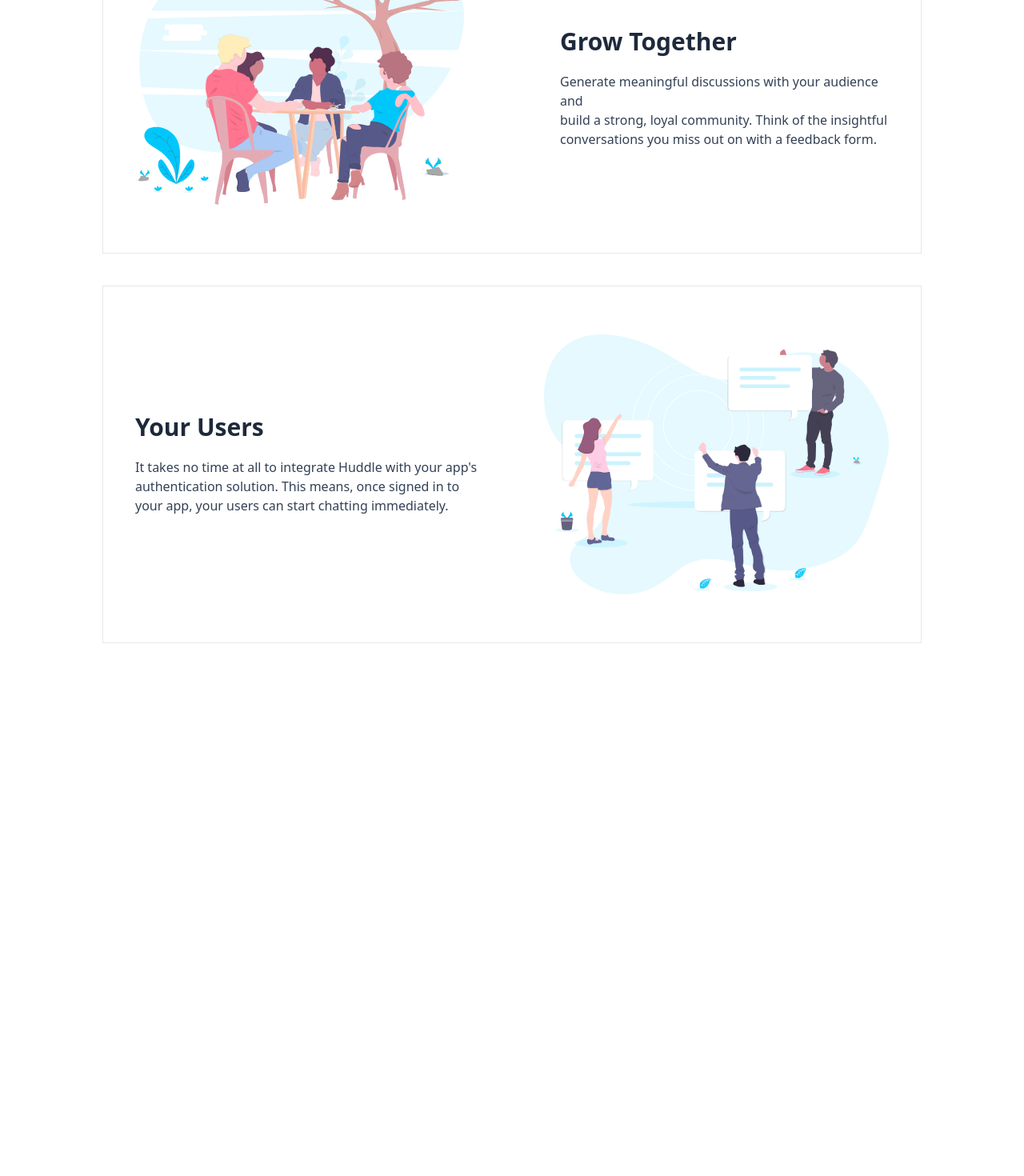
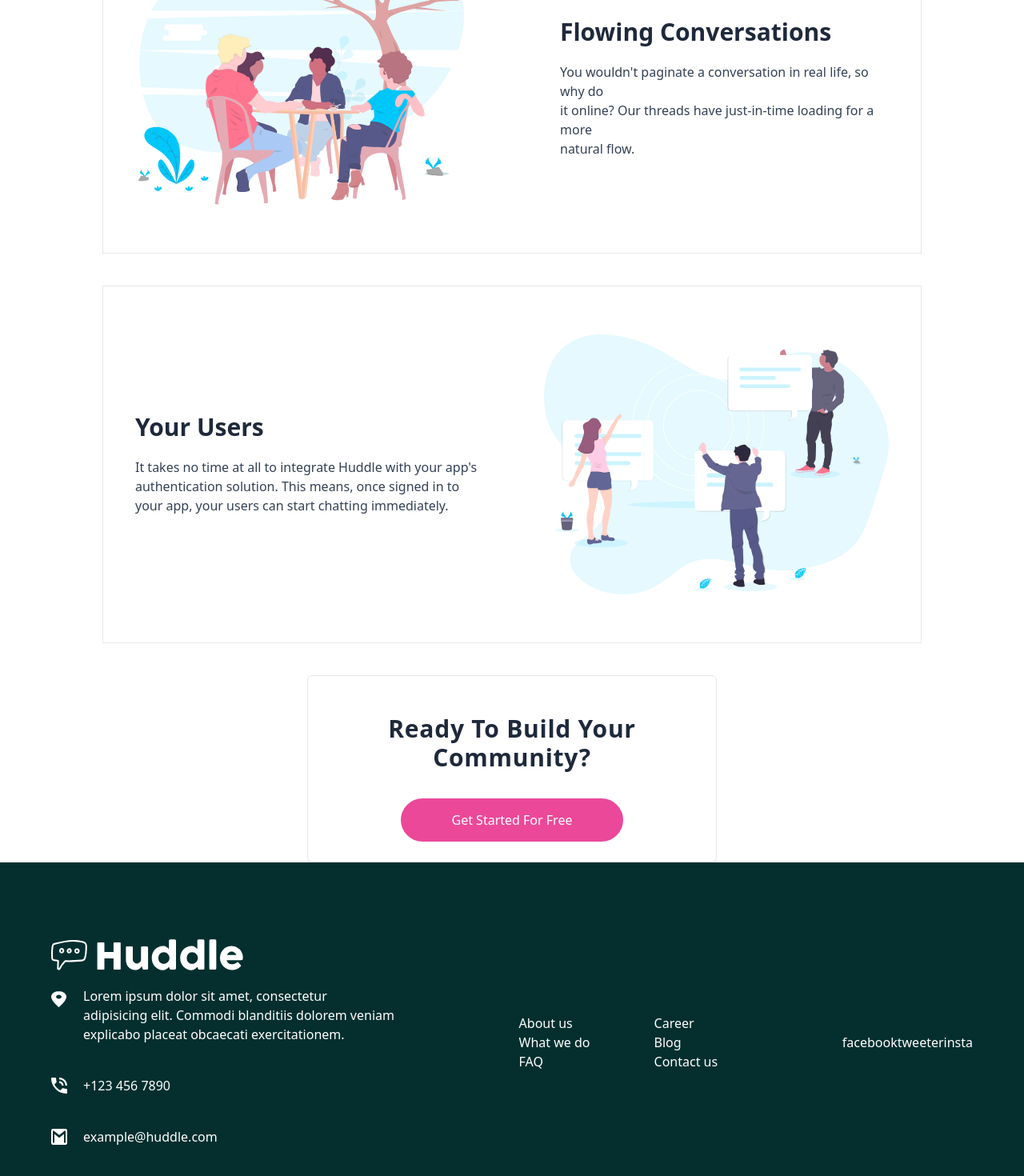
Before and after one commit to Endy1381/huddle-landing-page-with-alternating-feature-blocks-master, a Svelte app: page / in a window 1280 px wide. Shown: the part 1269-2739 px from the top of the page at 80% size. Before the commit the page ends 2113 px from the top, so only its background shows below. Built offline with nearby package versions, Linux system fonts and the light colour scheme.

Commit message:
Update
added footer

```diff
--- a/src/App.svelte
+++ b/src/App.svelte
@@ -57,9 +57,9 @@
           <img class="flex-1 m-20 my-5 ml-0" width="10px" src="../images/illustration-flowing-conversation.svg" alt="">
           <!-- text -->
            <div class="flex-1 ml-10">
-            <h1 class="text-3xl font-bold mb-5 text-slate-800">Grow Together</h1>
-            <p class="mt-5 text-slate-700">Generate meaningful discussions with your audience and <br /> build a strong, loyal community.
-              Think of the insightful <br /> conversations you miss out on with a feedback form. </p>
+            <h1 class="text-3xl font-bold mb-5 text-slate-800">Flowing Conversations</h1>
+            <p class="mt-5 text-slate-700"> You wouldn't paginate a conversation in real life, so why do <br /> it online? Our threads
+              have just-in-time loading for a more <br /> natural flow. </p>
            </div>
 
         </div>
@@ -78,5 +78,52 @@
         </div>
      </section>
 
-  </div>
+     <!-- ANCHOR floating call to action -->
+      <section class="flex flex-col justify-center ">
+        <div class="text-center border rounded-md py-10 inline-block p-50 mx-96 ">
+          <div class="">
+            <h1 class="mb-10 text-3xl tracking-wide font-bold text-slate-800 p-2 ">Ready To Build Your Community?</h1>
+            <a href="/" class= " bg-pink-500 text-white p-4  px-16 mb-50 rounded-full"> Get Started For Free</a>
+          </div>
+        </div>
+      </section>
+
+
+      <!-- ANCHOR footer -->
+      <footer class=" bg-teal-950 flex justify-between items-center p-16  pt-24">
+        <!-- div1 -->
+         <div>
+            <img src="../images/logo-c.svg" class="text-white" alt="">
+            <ul class="text-white bruh">
+              <div class="flex  items-center"> <img src="../images/icon-location.svg" alt="" class=" w-5 h-5 mb-10 mr-5">  <li class="my-5">Lorem ipsum dolor sit amet, consectetur <br />  adipisicing elit. Commodi blanditiis dolorem veniam <br /> explicabo placeat obcaecati exercitationem.</li></div>
+              <div class="flex  items-center" ><img src="../images/icon-phone.svg" alt="" class=" w-5 h-5 mr-5"> <li class="my-5">+123 456 7890</li></div>
+              <div class="flex items-center"><img src="../images/icon-email.svg" alt="" class=" w-5 h-5 mt-5 mr-5"> <li class="my-5 mb-0">example@huddle.com</li></div>
+            </ul>
+         </div>
+
+         <!-- div2 -->
+          <div class="flex text-white">
+            <div class="mr-20">
+              <p>About us</p>
+              <p>What we do</p>
+              <p>FAQ</p>
+            </div>
+            <div>
+              <p>Career</p>
+              <p>Blog</p>
+              <p>Contact us</p>
+            </div>
+          </div>
+          <!-- div3 -->
+           <div class="flex text-white">
+            <p>facebook</p>
+            <p>tweeter</p>
+            <p>insta</p>
+           </div>
+      </footer>
+
+
+     </div>
+
+
 </main>
--- a/src/app.css
+++ b/src/app.css
@@ -1,3 +1,7 @@
 @tailwind base;
 @tailwind components;
 @tailwind utilities;
+
+.bruh {
+    list-style-type: url('../images/icon-location.svg');
+}
```
Also changed, not shown: images/logo-c.svg (added).
